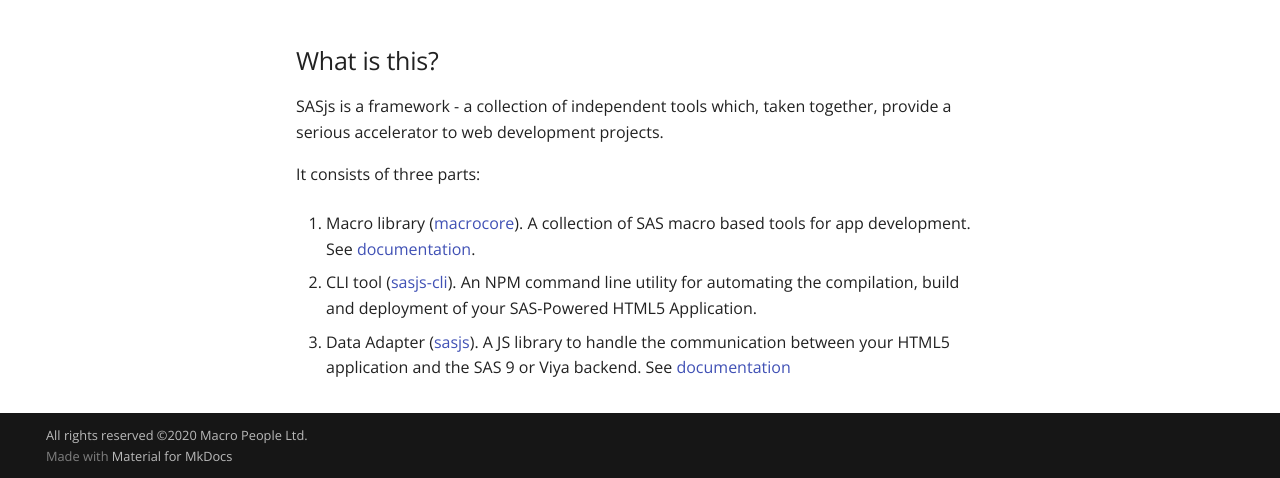
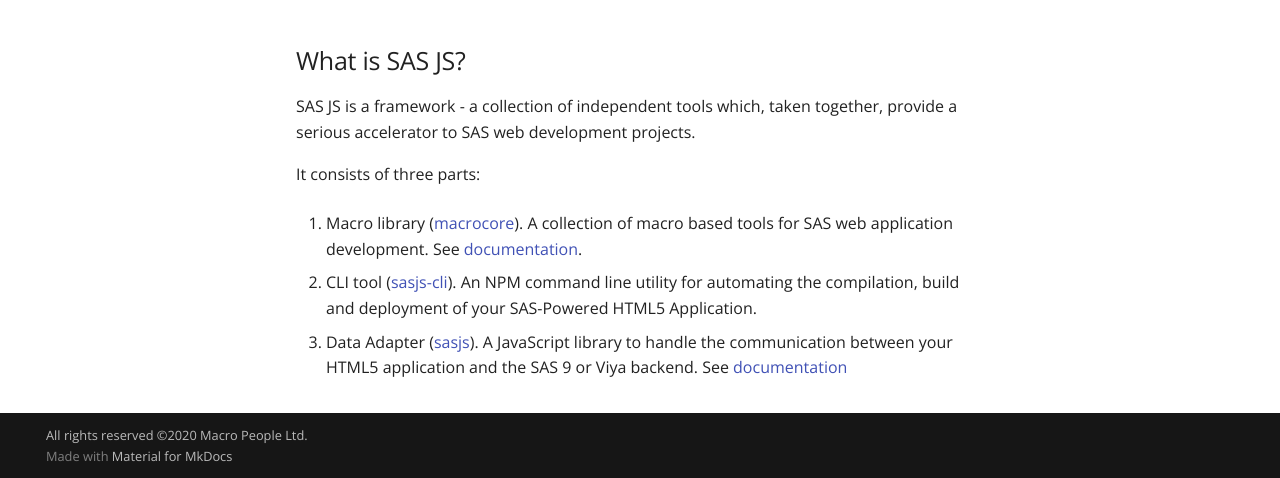
Before and after one commit to sasjs/sasjs.io, an MkDocs documentation site: the page built from docs/index.md, in a window 1280 px wide and 1295 px high, cut to the strip 817-1295 px from the top of the window. Built offline with MkDocs 1.6.1 and Material for MkDocs 9.7.7, drawn with Linux system fonts in a browser that asks for light colours; some of the changed text lies outside the part shown.

Commit message:
small fixes

```diff
--- a/docs/index.md
+++ b/docs/index.md
@@ -16,17 +16,17 @@
 
 <iframe width="560" height="315" src="https://www.youtube.com/embed/vSNBea_M8yU" frameborder="0" allow="accelerometer; autoplay; encrypted-media; gyroscope; picture-in-picture" allowfullscreen></iframe>
 
-What is this?
+What is SAS JS?
 ---------------------
-SASjs is a framework - a collection of independent tools which, taken together, provide a serious accelerator to web development projects.
+SAS JS is a framework - a collection of independent tools which, taken together, provide a serious accelerator to SAS web development projects.
 
 It consists of three parts:
 
-1. Macro library ([macrocore](https://github.com/sasjs/core)).  A collection of SAS macro based tools for app development.  See [documentation](https://core.sasjs.io).
+1. Macro library ([macrocore](https://github.com/sasjs/core)).  A collection of macro based tools for SAS web application development.  See [documentation](https://core.sasjs.io).
 
 2. CLI tool ([sasjs-cli](https://github.com/sasjs/cli)).  An NPM command line utility for automating the compilation, build and deployment of your SAS-Powered HTML5 Application.
 
-3. Data Adapter ([sasjs](https://github.com/sasjs/adapter)). A JS library to handle the communication between your HTML5 application and the SAS 9 or Viya backend.  See [documentation](https://adapter.sasjs.io)
+3. Data Adapter ([sasjs](https://github.com/sasjs/adapter)). A JavaScript library to handle the communication between your HTML5 application and the SAS 9 or Viya backend.  See [documentation](https://adapter.sasjs.io)
 
 
 <meta name="description" content="Build awesome HTML5 web applications on SAS9 and Viya with the SASjs framework">
```
Also changed, not shown: docs/documentation.md (+4 -1 lines), docs/security.md (+2 -0 lines).
